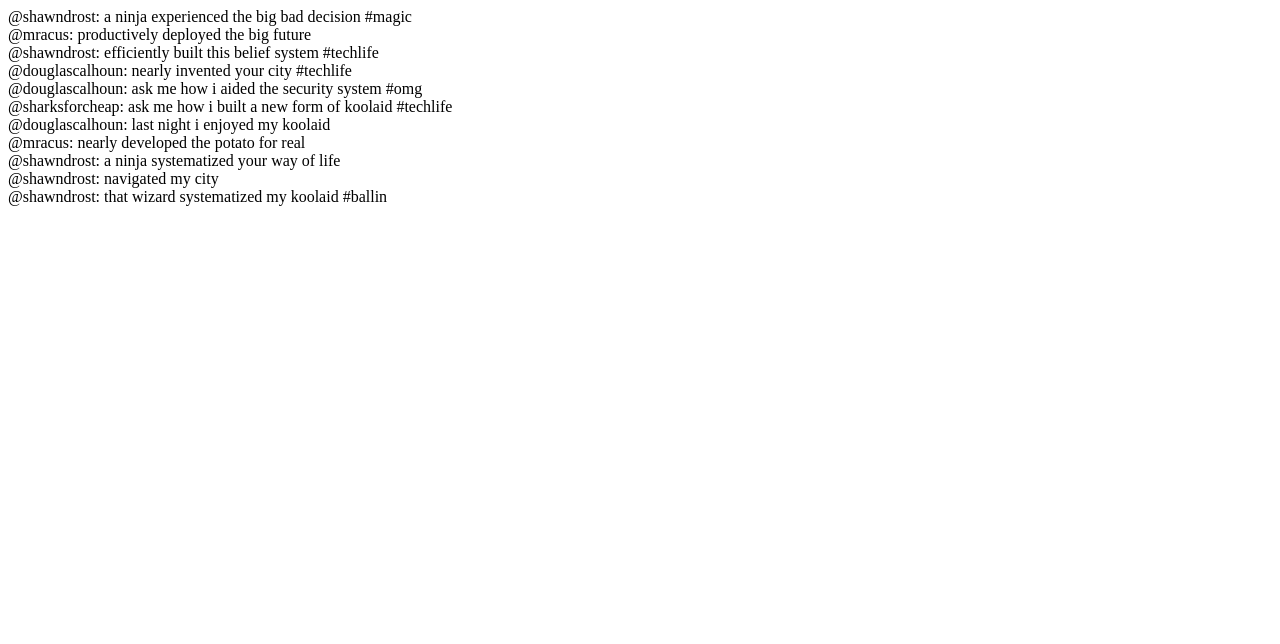
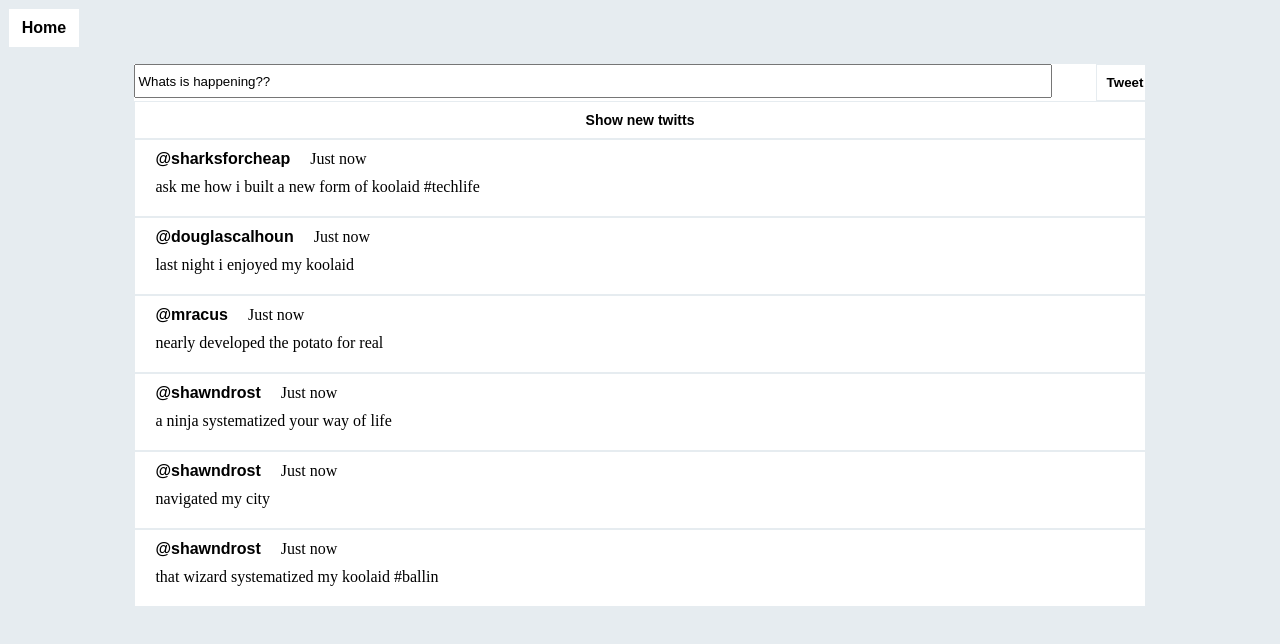
Before and after one commit to vasyl-n/twittler, a plain HTML site: page index.html in a window 1280 px wide. Drawn offline with Linux system fonts and the light colour scheme.

Commit message:
twittler

```diff
--- /dev/null
+++ b/app.js
@@ -0,0 +1,130 @@
+$(document).ready(function(){
+  var $body = $('body');
+  $body.html('');
+  var $tweetsContainer = $('<div></div>');
+  $tweetsContainer.attr('id', 'tweetsContainer');
+  var $showNewTweetsButton = $('<button>Show new twitts</button>');
+  $tweetsContainer.appendTo($body);
+  var $header = $('<div></div>').attr('id', 'header');
+  $header.prependTo($body)
+  var $home = $('<div></div>').attr({'class': 'headerButtons button', 'id': 'home'}).text('Home');
+  $home.prependTo($header)
+  streams.users.vasyl = [];
+  function makeShowButton(){
+    $showNewTweetsButton.attr({'id': 'showNewTweetsButton', 'class': 'button'})
+    $showNewTweetsButton.prependTo($tweetsContainer);
+  }
+
+  function showHomeTweets(){
+    $tweetsContainer.empty()
+    makeShowButton()
+    $('.user').on('click', callToRenderAnyUser)
+    $showNewTweetsButton.on('click', function(){
+      $tweetsContainer.empty()
+      showHomeTweets()
+      createTweets()
+      $('.user').on('click', callToRenderAnyUser)
+      makeTwittsField()
+    })
+  }
+
+  function createTweets(loc='home'){
+    if(loc === 'home'){
+      var index = streams.home.length - 1;
+    } else {
+      var index = streams.users[loc].length - 1;
+    }
+    while(index >= 0){
+      if(loc === 'home'){
+        var tweet = streams.home[index];
+      } else {
+        var tweet = streams.users[loc][index];
+      }
+      var $tweet = $('<div></div>');
+      var $user = $('<div></div>');
+      var $message = $('<div></div>');
+      var $timestamp = $('<div></div>');
+      $user.text('@' + tweet.user).attr({'class': 'inline user button'});
+      $message.text(tweet.message).attr('class', 'message');
+      var timeAgo = time(tweet.created_at);
+      $timestamp.text(timeAgo).attr({'class': 'inline timestamp'});
+      $tweet.attr('class', 'tweet')
+      $user.appendTo($tweet);
+      $timestamp.appendTo($tweet)
+      $message.appendTo($tweet);
+      $tweet.appendTo($tweetsContainer);
+      index -= 1;
+    }
+  }
+
+showHomeTweets();
+createTweets();
+makeTwittsField();
+$('.user').on('click', callToRenderAnyUser);
+
+  function time(time){
+    var now = new Date();
+    deltaSec = Math.ceil((now - time) / 1000);
+    if(deltaSec > 120){
+      return Math.floor(deltaSec / 60) + " mins ago";
+    }
+    else if(deltaSec > 60){
+      return Math.floor(deltaSec / 60) + " min ago";
+    } else if(deltaSec > 5){
+      return deltaSec + " seconds ago";
+    } else {
+      return "Just now";
+    }
+  }
+
+  function callToRenderAnyUser(){
+    var text = $(this).text();
+    text = text.slice(1, text.length);
+    $tweetsContainer.empty();
+    createTweets(text);
+  }
+
+  $('#home').on('click', function(){
+    showHomeTweets();
+    createTweets();
+    makeTwittsField();
+    $('.user').on('click', callToRenderAnyUser);
+  })
+
+  function makeTwittsField(){
+    $form = $('<input id="form" type="text">');
+
+    $submit = $('<button id="submit" class="button">Tweet</button>');
+    $submit.prependTo($tweetsContainer);
+    $form.prependTo($tweetsContainer);
+    $('#form').on('click', clearInputField);
+    $('#submit').on('click', submitTweet);
+    resetFormText();
+  }
+
+  function clearInputField(){
+    $(this).val('');
+  }
+
+  function submitTweet(){
+    var message = $('#form').val();
+    var tweet = {};
+    tweet.user = "vasyl";
+    tweet.message = message;
+    tweet.created_at = new Date();
+    addTweet(tweet);
+    resetFormText();
+    showHomeTweets();
+    createTweets();
+    makeTwittsField();
+    $('.user').on('click', callToRenderAnyUser);
+  }
+
+  function resetFormText(){
+    $('#form').val("Whats is happening??");
+  }
+
+
+
+
+});
--- a/data_generator.js
+++ b/data_generator.js
@@ -14,7 +14,7 @@ streams.users.douglascalhoun = [];
 window.users = Object.keys(streams.users);
 
 // utility function for adding tweets to our data structures
-var addTweet = function(newTweet){
+var addTweet = function(newTweet, user){
   var username = newTweet.user;
   streams.users[username].push(newTweet);
   streams.home.push(newTweet);
@@ -46,13 +46,13 @@ var generateRandomTweet = function(){
   addTweet(tweet);
 };
 
-for(var i = 0; i < 10; i++){
+for(var i = 0; i < 5; i++){
   generateRandomTweet();
 }
 
 var scheduleNextTweet = function(){
   generateRandomTweet();
-  setTimeout(scheduleNextTweet, Math.random() * 1500);
+  setTimeout(scheduleNextTweet, Math.random() * 3500);
 };
 scheduleNextTweet();
 
@@ -65,5 +65,6 @@ var writeTweet = function(message){
   var tweet = {};
   tweet.user = visitor;
   tweet.message = message;
+  debugger
   addTweet(tweet);
 };
--- a/index.html
+++ b/index.html
@@ -1,27 +1,11 @@
 <!DOCTYPE html>
 <html>
   <head>
-    <script src="jquery.js"></script>
-    <script src="data_generator.js"></script>
+  	<link rel="stylesheet" type="text/css" href="style.css">
+  	 <script src="jquery.js"></script>
   </head>
   <body>
-    <script>
-
-      $(document).ready(function(){
-        var $body = $('body');
-        $body.html('');
-
-        var index = streams.home.length - 1;
-        while(index >= 0){
-          var tweet = streams.home[index];
-          var $tweet = $('<div></div>');
-          $tweet.text('@' + tweet.user + ': ' + tweet.message);
-          $tweet.appendTo($body);
-          index -= 1;
-        }
-
-      });
-
-    </script>
+    <script src="data_generator.js"></script>
+    <script src="app.js"></script>
   </body>
 </html>
--- /dev/null
+++ b/style.css
@@ -0,0 +1,102 @@
+body {
+	background: #e6ecf0;
+}
+
+.tweet {
+	padding: 10px;
+	border: 1px solid #e6ecf0;
+}
+
+.inline {
+    display: inline;
+    padding: 10px;
+}
+
+#tweetsContainer {
+	background: white;
+	margin: 2% 10%;
+	cursor: pointer;
+}
+
+#header {
+	height: 30px;
+	border-bottom: 1px solid #e6ecf0;
+	color: white;
+}
+
+#showNewTweetsButton {
+	width: 100%;
+    font-size: 14px;
+    display: inline;
+    padding: 10px;
+    cursor: pointer;
+    color: black;
+    background: white;
+    border: 1px solid #e6ecf0;
+    font-weight: bold;
+}
+
+.tweet:hover {
+	background-color: #f5f8fa;
+}
+
+.user:hover {
+    text-decoration: underline;
+    color: #1da1f2;
+}
+#showNewTweetsButton:hover {
+    text-decoration: underline;
+    color: #1da1f2;
+    font-weight: bold;
+}
+
+.button:hover {
+	text-decoration: underline;
+    color: #1da1f2;
+    font-weight: bold;
+}
+
+.message {
+	padding: 10px;
+}
+
+.headerButtons {
+    padding: 10px;
+    cursor: pointer;
+    color: black;
+    background: white;
+    border: 1px solid #e6ecf0;
+    width: 50px;
+    text-align: center;
+    font-weight: bold;
+}
+
+#submit {
+    float: right;
+}
+.test{
+    display: inline;
+}
+
+.button {
+    padding: 10px;
+    cursor: pointer;
+    color: black;
+    background: white;
+    border: 1px solid #e6ecf0;
+    width: 50px;
+    text-align: center;
+    font-weight: bold;
+    font-family: Arial;
+}
+
+.user {
+    font-weight: bold;
+    border: none;
+    background: inherit;
+}
+
+#form {
+    height: 28px;
+    width: 90%;
+}
```
